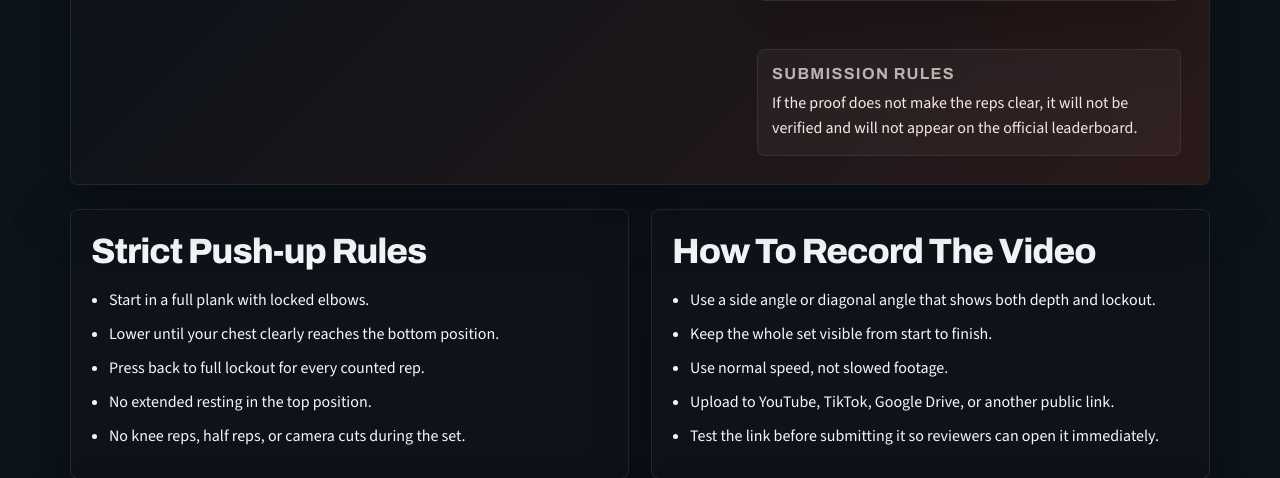
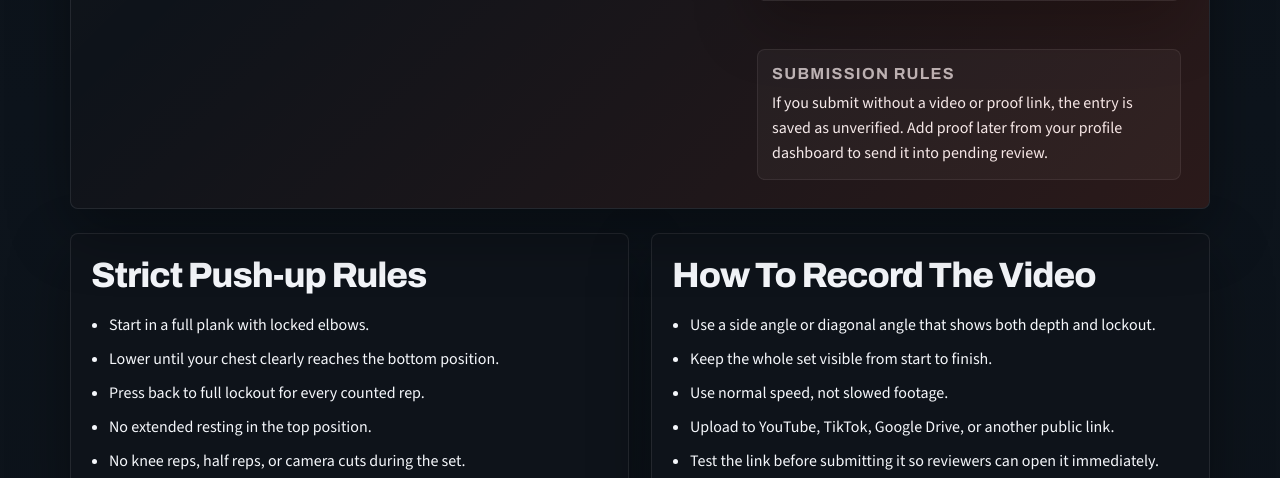
Before and after one commit to Danas2008/EarnedClub, a Django app: page /challenge/ in a window 1280 px wide. Shown: the part 1068-1546 px from the top of the page. Run offline with Django 5.2, Linux system fonts and the light colour scheme; some libraries are stand-ins or nearby versions.

Commit message:
Add Supabase media storage and proof flow

```diff
--- a/main/templates/admin_review.html
+++ b/main/templates/admin_review.html
@@ -28,10 +28,10 @@
                 <div class="submission-name">{{ submission.name }}</div>
                 <div class="submission-meta">{{ submission.reps }} reps submitted {{ submission.created_at|date:"M j, Y H:i" }}</div>
                 <div class="review-proof-actions">
-                    {% if submission.video_file %}
-                        <a class="btn-secondary" style="min-height: 34px; padding: 6px 10px;" href="{{ submission.video_file.url }}" target="_blank" rel="noopener noreferrer">Open Uploaded Video</a>
+                    {% if submission.review_video_url %}
+                        <a class="btn-secondary" style="min-height: 34px; padding: 6px 10px;" href="{{ submission.review_video_url }}" target="_blank" rel="noopener noreferrer">Open Uploaded Video</a>
                         <video controls preload="metadata">
-                            <source src="{{ submission.video_file.url }}" type="video/mp4">
+                            <source src="{{ submission.review_video_url }}" type="video/mp4">
                         </video>
                     {% endif %}
                     {% if submission.video_link %}
--- a/main/templates/base.html
+++ b/main/templates/base.html
@@ -399,6 +399,11 @@
         }
 
         .status-pill.pending {
+            color: #ffd77b;
+            background: rgba(247, 183, 51, 0.14);
+        }
+
+        .status-pill.unverified {
             color: #ffd77b;
             background: rgba(247, 183, 51, 0.14);
         }
--- a/main/templates/challenge.html
+++ b/main/templates/challenge.html
@@ -34,11 +34,15 @@
                     </p>
                 {% endif %}
 
-                {% if has_pending_submission %}
+                {% if active_submission %}
                     <div class="mini-card">
-                        <span class="status-pill pending">Pending</span>
+                        <span class="status-pill {{ active_submission.status }}">{{ active_submission.public_status_label }}</span>
                         <p class="muted" style="margin: 12px 0 0;">
-                            You already have a submission waiting for verification. Please wait until it is reviewed before submitting again.
+                            {% if active_submission.status == "unverified" %}
+                                You already have an unverified submission without proof. Open your profile dashboard, add a video or link, and it will move back into pending review.
+                            {% else %}
+                                You already have a submission waiting for verification. Please wait until it is reviewed before submitting again.
+                            {% endif %}
                         </p>
                     </div>
                 {% else %}
@@ -121,7 +125,7 @@
 
             <div class="mini-card" style="margin-top: 12px;">
                 <h4>Submission rules</h4>
-                <p style="margin-bottom: 0;">If the proof does not make the reps clear, it will not be verified and will not appear on the official leaderboard.</p>
+                <p style="margin-bottom: 0;">If you submit without a video or proof link, the entry is saved as unverified. Add proof later from your profile dashboard to send it into pending review.</p>
             </div>
         </div>
     </div>
--- a/main/urls.py
+++ b/main/urls.py
@@ -8,6 +8,7 @@ urlpatterns = [
     path("login/", views.login_view, name="login"),
     path("logout/", views.logout_view, name="logout"),
     path("dashboard/", views.dashboard, name="dashboard"),
+    path("dashboard/submissions/<int:submission_id>/proof/", views.add_submission_proof, name="add_submission_proof"),
     path("admin-review/", views.admin_review, name="admin_review"),
     path("admin-review/<int:submission_id>/", views.review_submission, name="review_submission"),
     path("profiles/", views.profiles, name="profiles"),
--- a/main/views.py
+++ b/main/views.py
@@ -1,6 +1,7 @@
 from datetime import timedelta
 
 from django.contrib import messages
+from django.conf import settings
 from django.contrib.auth import login, logout
 from django.contrib.auth.decorators import login_required
 from django.contrib.auth.decorators import user_passes_test
@@ -14,7 +15,7 @@ from django.shortcuts import get_object_or_404, redirect, render
 from django.utils import timezone
 
 from .countries import COUNTRY_CHOICES
-from .media_utils import process_profile_image, process_submission_video
+from .media_utils import store_profile_image, store_submission_video
 from .models import (
     NewsletterSubscriber,
     Profile,
@@ -26,6 +27,7 @@ from .models import (
     get_rank_tier,
     get_submission_identity,
 )
+from .supabase_storage import create_signed_object_url
 
 
 def build_leaderboard_rows(submissions):
@@ -89,6 +91,10 @@ def public_submission_queryset(since=None):
 
 def pending_submission_queryset():
     return Submission.objects.filter(status=Submission.STATUS_PENDING)
+
+
+def active_submission_queryset():
+    return Submission.objects.filter(status__in=[Submission.STATUS_UNVERIFIED, Submission.STATUS_PENDING])
 
 
 def estimate_verified_position(reps):
@@ -281,8 +287,15 @@ def dashboard(request):
         profile.display_name = request.user.username
         profile.profile_photo = profile_photo
         if profile_image:
-            profile.profile_image = process_profile_image(profile_image, crop_x=crop_x, crop_y=crop_y, crop_size=crop_size)
-            profile.profile_photo = ""
+            stored_profile = store_profile_image(profile, profile_image, crop_x=crop_x, crop_y=crop_y, crop_size=crop_size)
+            if stored_profile["storage_path"]:
+                profile.profile_storage_path = stored_profile["storage_path"]
+                profile.profile_photo = stored_profile["public_url"]
+                profile.profile_image = ""
+            elif stored_profile["local_file"]:
+                profile.profile_image = stored_profile["local_file"]
+                profile.profile_storage_path = ""
+                profile.profile_photo = ""
         profile.country = country
         profile.age = age_value
         profile.bio = bio
@@ -291,6 +304,7 @@ def dashboard(request):
                 "display_name",
                 "profile_photo",
                 "profile_image",
+                "profile_storage_path",
                 "country",
                 "age",
                 "bio",
@@ -302,6 +316,7 @@ def dashboard(request):
 
     verified_submissions = request.user.submission_set.filter(status=Submission.STATUS_VERIFIED)
     pending_submissions = request.user.submission_set.filter(status=Submission.STATUS_PENDING)
+    unverified_submissions = request.user.submission_set.filter(status=Submission.STATUS_UNVERIFIED)
     rejected_submissions = request.user.submission_set.filter(status=Submission.STATUS_REJECTED)
     best_submission = get_best_verified_submission_for_user(request.user)
     first_submission = request.user.submission_set.order_by("created_at").first()
@@ -327,9 +342,11 @@ def dashboard(request):
         "total_submissions": request.user.submission_set.count(),
         "total_verified": verified_submissions.count(),
         "total_pending": pending_submissions.count(),
+        "total_unverified": unverified_submissions.count(),
         "weeks_active": weeks_active,
         "verified_streak": get_current_streak(verified_submissions),
         "pending_submissions": pending_submissions.order_by("-created_at"),
+        "unverified_submissions": unverified_submissions.order_by("-created_at"),
         "history_submissions": request.user.submission_set.order_by("-created_at"),
         "rejected_count": rejected_submissions.count(),
         "progress_data": get_progress_data(verified_submissions),
@@ -378,7 +395,7 @@ def challenge(request):
     context = {}
     if request.user.is_authenticated:
         context["profile"] = request.user.profile
-        context["has_pending_submission"] = pending_submission_queryset().filter(user=request.user).exists()
+        context["active_submission"] = active_submission_queryset().filter(user=request.user).order_by("-created_at").first()
 
     if request.method == "POST":
         name = (request.POST.get("name") or "").strip()
@@ -408,19 +425,19 @@ def challenge(request):
             context["form_data"] = request.POST
             return render(request, "challenge.html", context)
 
-        pending_filter = pending_submission_queryset()
+        active_filter = active_submission_queryset()
         if request.user.is_authenticated:
-            has_pending_submission = pending_filter.filter(user=request.user).exists()
+            active_submission = active_filter.filter(user=request.user).first()
         else:
-            has_pending_submission = pending_filter.filter(email=email).exists()
+            active_submission = active_filter.filter(email=email).first()
 
-        if has_pending_submission:
+        if active_submission:
             messages.error(
                 request,
-                "You already have a submission waiting for verification. Please wait until it is reviewed before submitting again.",
+                "You already have an active submission. Add proof to your current entry or wait until it is reviewed before submitting again.",
             )
             context["form_data"] = request.POST
-            context["has_pending_submission"] = has_pending_submission
+            context["active_submission"] = active_submission
             return render(request, "challenge.html", context)
 
         estimated_position = estimate_verified_position(reps_value)
@@ -430,19 +447,65 @@ def challenge(request):
             email=email,
             reps=reps_value,
             video_link=video_link,
-            video_file=video_file,
+            status=Submission.STATUS_PENDING if (video_link or video_file) else Submission.STATUS_UNVERIFIED,
         )
-        if video_file and submission.video_file:
-            submission.video_file = process_submission_video(submission.video_file)
-            submission.save(update_fields=["video_file"])
+        if video_file:
+            stored_video = store_submission_video(submission, video_file)
+            if stored_video["storage_path"]:
+                submission.video_storage_path = stored_video["storage_path"]
+                submission.video_file = ""
+            elif stored_video["local_file"]:
+                submission.video_file = stored_video["local_file"]
+            submission.save(update_fields=["video_storage_path", "video_file"])
 
         messages.success(
             request,
-            f"Submission received. If verified, this result would currently rank #{estimated_position} on the verified leaderboard.",
+            (
+                f"Submission received. If verified, this result would currently rank #{estimated_position} on the verified leaderboard."
+                if submission.has_proof else
+                "Submission saved as unverified. Add a video or link from your profile to move it into pending review."
+            ),
         )
         return redirect("challenge")
 
     return render(request, "challenge.html", context)
+
+
+@require_POST
+@login_required
+def add_submission_proof(request, submission_id):
+    submission = get_object_or_404(Submission, pk=submission_id, user=request.user)
+    video_link = (request.POST.get("video_link") or "").strip()
+    video_file = request.FILES.get("video_file")
+
+    if submission.status != Submission.STATUS_UNVERIFIED:
+        messages.error(request, "Proof can only be added to unverified submissions.")
+        return redirect("dashboard")
+
+    if pending_submission_queryset().filter(user=request.user).exclude(pk=submission.pk).exists():
+        messages.error(request, "You already have a submission waiting for verification.")
+        return redirect("dashboard")
+
+    if not video_link and not video_file:
+        messages.error(request, "Add either a public proof link or upload a video.")
+        return redirect("dashboard")
+
+    if video_link:
+        submission.video_link = video_link
+
+    if video_file:
+        stored_video = store_submission_video(submission, video_file)
+        if stored_video["storage_path"]:
+            submission.video_storage_path = stored_video["storage_path"]
+            submission.video_file = ""
+        elif stored_video["local_file"]:
+            submission.video_file = stored_video["local_file"]
+
+    submission.status = Submission.STATUS_PENDING
+    submission.verified = False
+    submission.save(update_fields=["video_link", "video_storage_path", "video_file", "status", "verified"])
+    messages.success(request, "Proof added. Your submission is back in pending review.")
+    return redirect("dashboard")
 
 
 def is_app_admin(user):
@@ -454,6 +517,12 @@ def admin_review(request):
     pending_submissions = Submission.objects.filter(status=Submission.STATUS_PENDING).select_related(
         "user", "user__profile"
     ).order_by("-created_at")
+    for submission in pending_submissions:
+        submission.review_video_url = ""
+        if submission.video_storage_path:
+            submission.review_video_url = create_signed_object_url(settings.SUPABASE_SUBMISSION_BUCKET, submission.video_storage_path)
+        elif submission.video_file:
+            submission.review_video_url = submission.video_file.url
     reviewed_submissions = Submission.objects.exclude(status=Submission.STATUS_PENDING).select_related(
         "user", "user__profile"
     ).order_by("-created_at")[:20]
```
Also changed, not shown: core/settings.py (+7 -0 lines), main/media_utils.py (+40 -0 lines), main/models.py (+30 -3 lines), main/supabase_storage.py (added, +96 -0 lines), main/templates/dashboard.html (+28 -3 lines), main/tests.py (+44 -11 lines), main/migrations/0008_profile_profile_storage_path_and_more.py (added).
